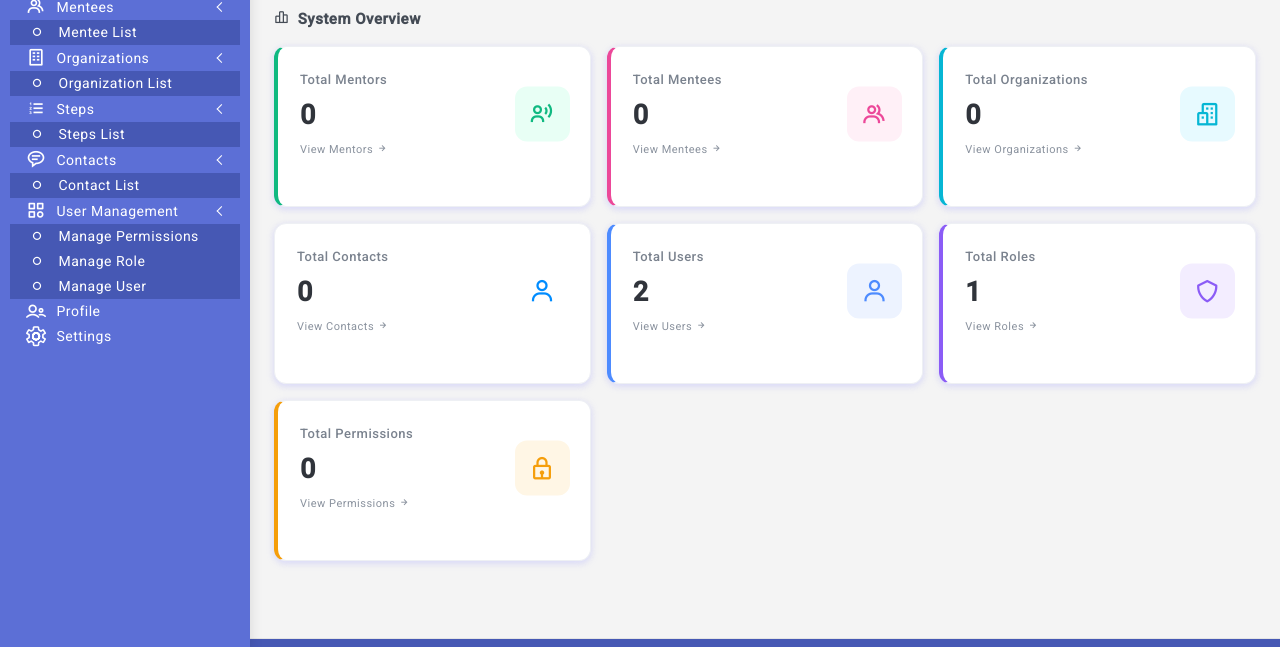
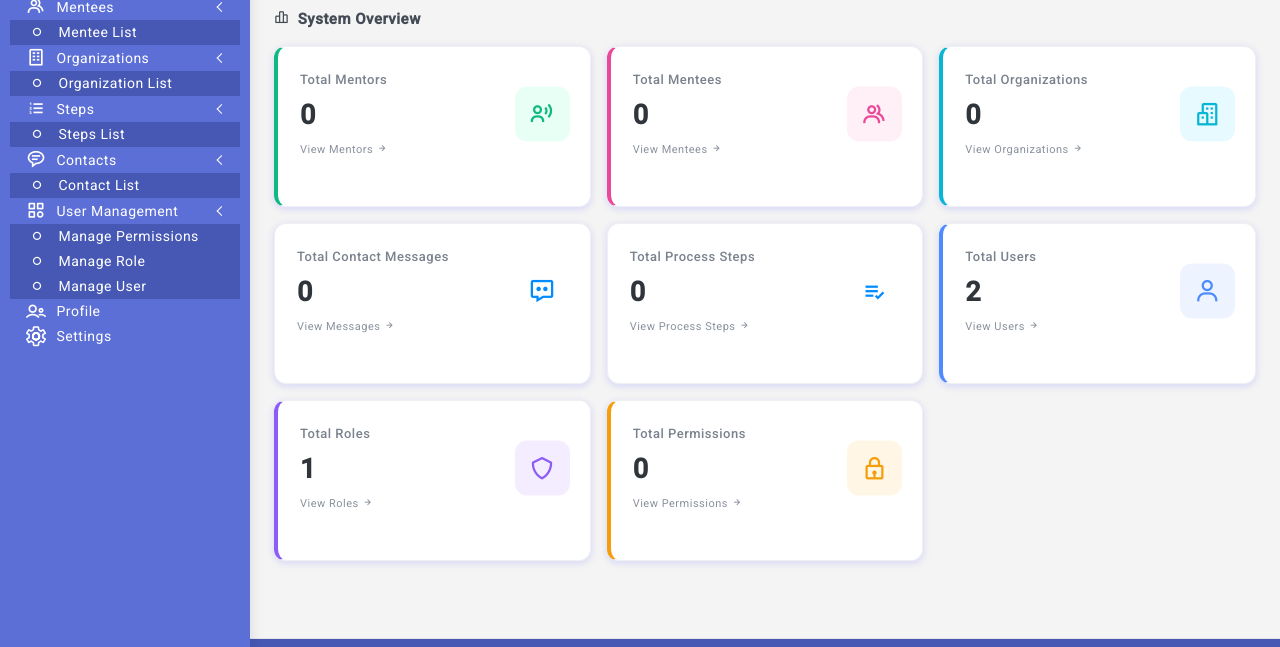
Before and after one commit to it-hatim-group/techmentor, a Laravel app: page /dashboard in a window 1280 px wide. Shown: the part 153-800 px from the top of the page. Run offline with Laravel 12, Linux system fonts and the light colour scheme; a user stored in the database is signed in; data comes from the database, SQL or seed files in the repository; data that the repository does not hold is empty; some libraries are stand-ins or nearby versions.

Commit message:
Process Steps done

```diff
--- a/app/Http/Controllers/DashboardController.php
+++ b/app/Http/Controllers/DashboardController.php
@@ -9,6 +9,7 @@ use App\Models\User;
 use App\Models\Organization;
 use App\Models\Mentor;
 use App\Models\Mentee;
+use App\Models\ProcessStep;
 use Illuminate\Http\Request;
 
 class DashboardController extends Controller
@@ -23,6 +24,7 @@ class DashboardController extends Controller
         $numberOfMentors = Mentor::count();
         $numberOfMentees = Mentee::count();
         $numberOfContacts = Contact::count();
+        $numberOfProcessSteps = ProcessStep::count();
 
         return view('dashboard', compact(
             'numberOfPermissions',
@@ -32,6 +34,7 @@ class DashboardController extends Controller
             'numberOfMentors',
             'numberOfMentees',
             'numberOfContacts',
+            'numberOfProcessSteps',
         ));
     }
 }
--- a/resources/views/dashboard.blade.php
+++ b/resources/views/dashboard.blade.php
@@ -223,10 +223,20 @@
         <div class="col">
             <a href="{{ route('contact.index') }}" class="card dashboard-card contacts-card">
                 <div class="card-body">
-                    <p class="card-label">Total Contacts</p>
+                    <p class="card-label">Total Contact Messages</p>
                     <h2>{{ number_format($numberOfContacts) }}</h2>
-                    <span class="card-link">View Contacts <i class="bx bx-right-arrow-alt"></i></span>
-                    <i class="bx bx-user card-icon" aria-hidden="true"></i>
+                    <span class="card-link">View Messages <i class="bx bx-right-arrow-alt"></i></span>
+                    <i class="bx bx-message-dots card-icon" aria-hidden="true"></i>
+                </div>
+            </a>
+        </div>
+        <div class="col">
+            <a href="{{ route('processSteps.index') }}" class="card dashboard-card contacts-card">
+                <div class="card-body">
+                    <p class="card-label">Total Process Steps</p>
+                    <h2>{{ number_format($numberOfProcessSteps) }}</h2>
+                    <span class="card-link">View Process Steps <i class="bx bx-right-arrow-alt"></i></span>
+                    <i class="bx bx-list-check card-icon" aria-hidden="true"></i>
                 </div>
             </a>
         </div>
```
